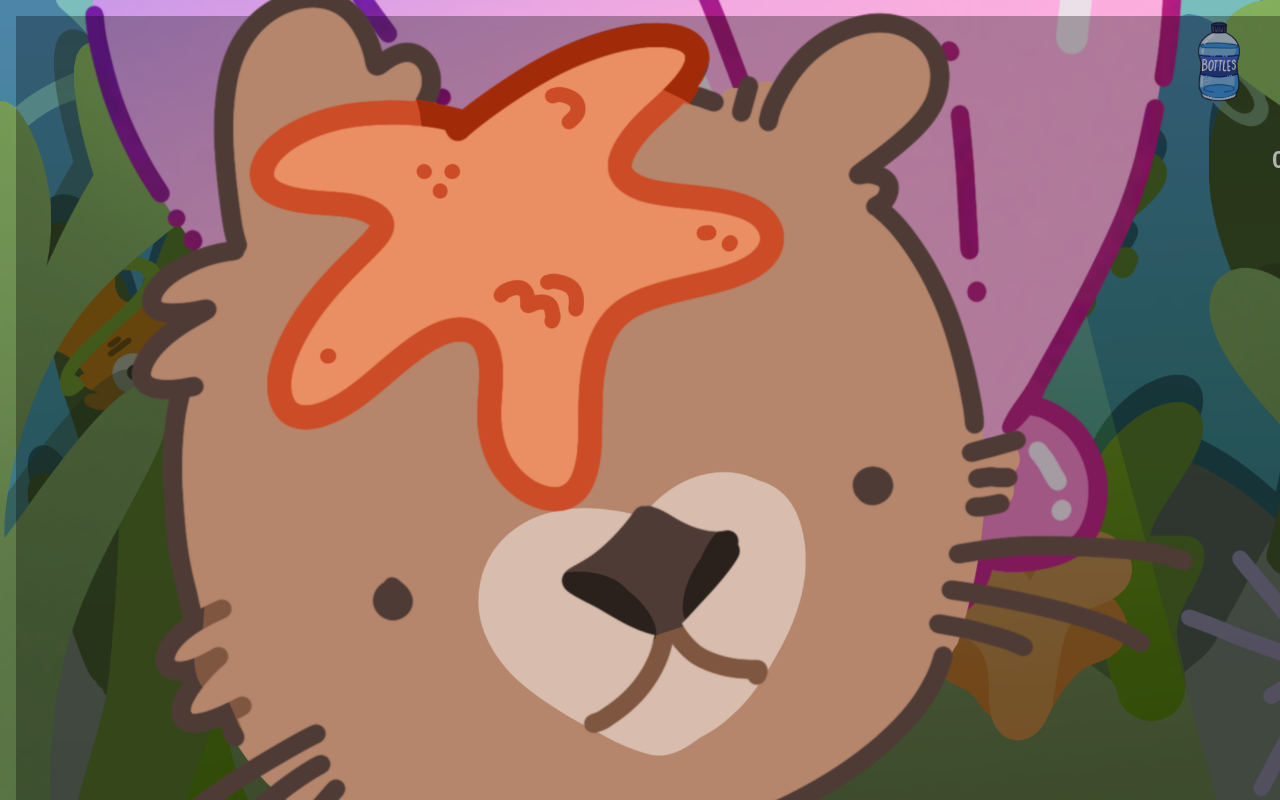
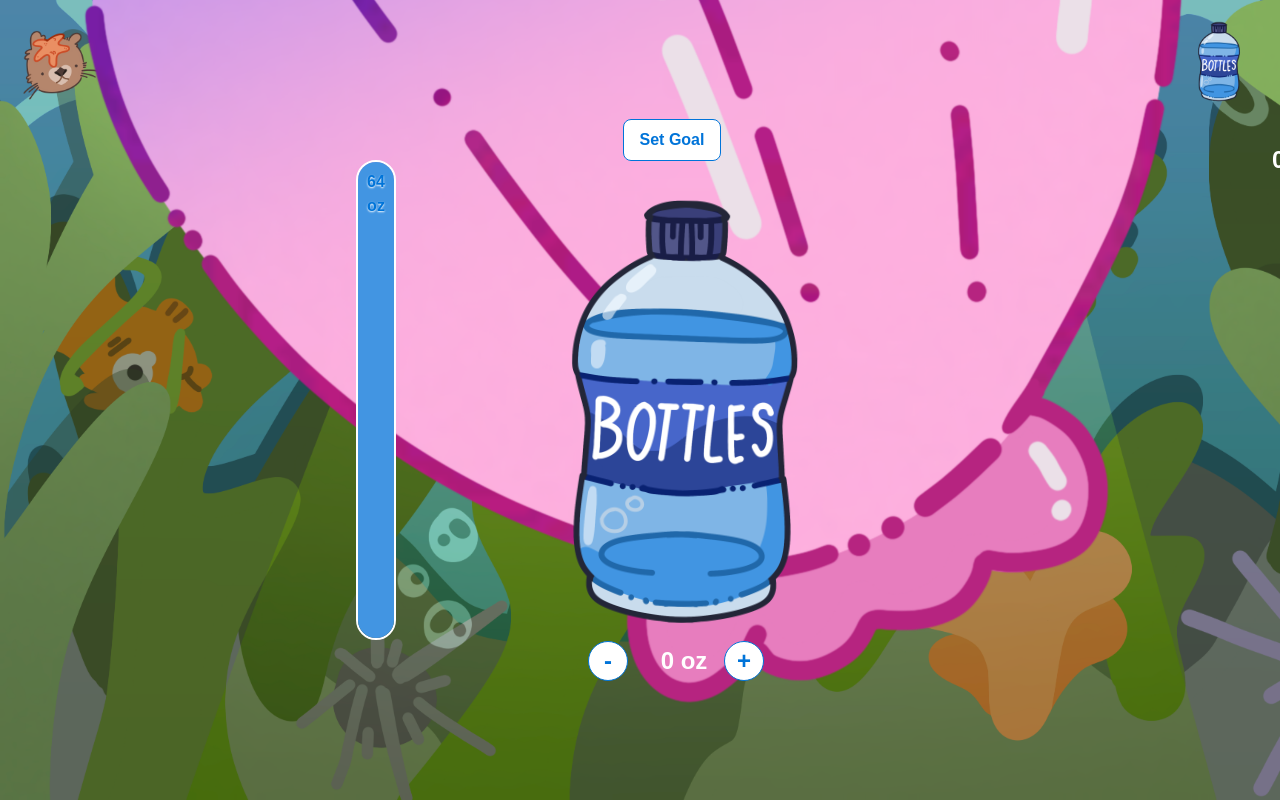
Before and after one commit to audreyyluu/wotter, a Next.js app: page /drink in a window 1280 px wide. Built offline with nearby package versions, Linux system fonts and the light colour scheme.

Commit message:
Fix profile button size

```diff
--- a/src/app/drink/page.tsx
+++ b/src/app/drink/page.tsx
@@ -102,7 +102,9 @@ export default function Drink() {
   return (
     <div className={styles['drink-container']}>
       {/* Top left profile button */}
-      <div className={styles['profile-button']}>
+      <div
+        style={{ display: 'flex', justifyContent: 'flex-start', alignItems: 'flex-start', margin: '1rem', width: '7vw', height: 'auto', position: 'absolute', top: 0, left: 0 }}
+      >
         <button onClick={() => setShowProfile(true)}>
           <img
             src={profileIcon}
--- a/src/styles/drink.module.css
+++ b/src/styles/drink.module.css
@@ -20,15 +20,6 @@
     margin: 0;
     overflow: auto;
     animation: fadeIn 3s;
-}
-
-.profile-button {
-    display: flex;
-    justify-content: flex-start;
-    align-items: flex-start;
-    margin: 1rem;
-    width: 7vw;
-    height: auto;
 }
 
 .shell-count-container {
```
